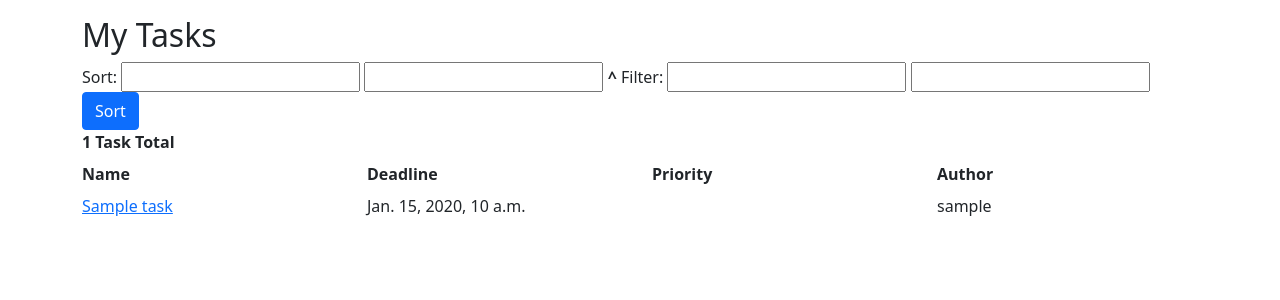
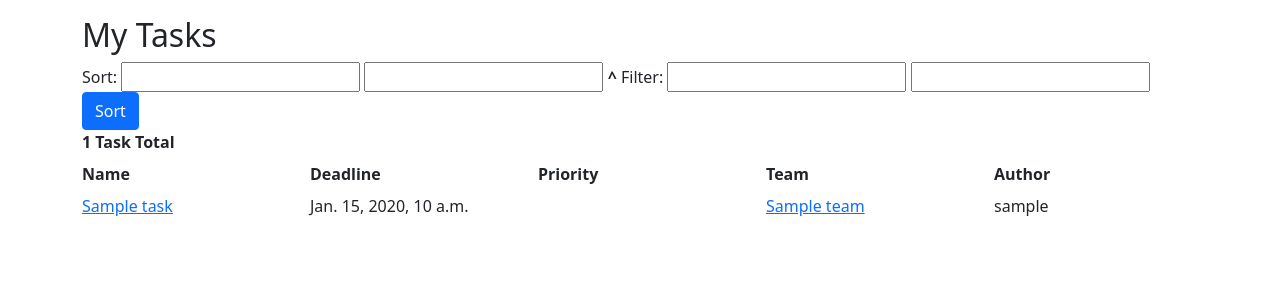
Before and after one commit to Sujan-Naik/dingo, a Django app: template tasks/templates/task_list.html in a window 1280 px wide. Shown: the part 56-356 px from the top of the page. Run offline with Django 4.2, Linux system fonts and the light colour scheme; the template is opened without the code that fills it: most values are stand-ins (such as "Sample title", 1, 10 or a date in 2020); form fields are guessed from the names that the template uses; some libraries are stand-ins or nearby versions.

Commit message:
Add team column to task list

```diff
--- a/tasks/templates/task_list.html
+++ b/tasks/templates/task_list.html
@@ -28,35 +28,41 @@
     {% endif %}
   </div>
   <div class="row pb-2">
-    <div class="col-3">
+    <div class="col">
       <b>Name</b>
     </div>
-    <div class="col-3">
+    <div class="col">
       <b>Deadline</b>
     </div>
-    <div class="col-3">
+    <div class="col">
       <b>Priority</b>
     </div>
-    <div class="col-3">
+    <div class="col">
+      <b>Team</b>
+    </div>
+    <div class="col">
       <b>Author</b>
     </div>
   </div>
   {% for task in task_list %}
     <div class="row">
-      <div class="col-3">
+      <div class="col">
         <a href="{% url 'task_detail' task.id %}">{{ task.name }}</a>
       </div>
-      <div class="col-3">
+      <div class="col">
         {% if task.deadline < today %}
           <p class="red-text">{{ task.deadline }} - <b>OVERDUE</b></p>
         {% else %}
           <p>{{ task.deadline }}</p>
         {% endif %}
       </div>
-      <div class="col-3">
+      <div class="col">
         <span class="task-priority priority-{{ task.priority }}">{{ task.get_priority_display }}</span>
       </div>
-      <div class="col-3">
+      <div class="col">
+        <a href="{% url 'team_detail' task.team.team_name %}">{{ task.team.team_name }}</a>
+      </div>
+      <div class="col">
         {% if task.author == user %}
           <p>{{ task.author.username }} <span class="blue-text">(you)</span></p>
         {% else %}
```
